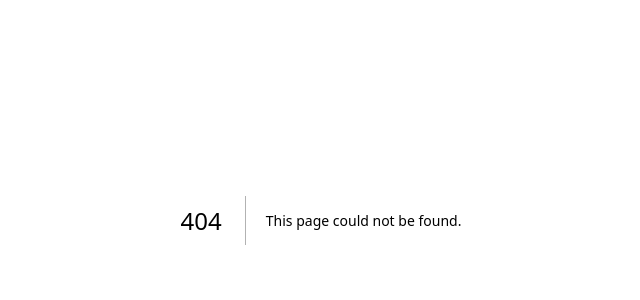
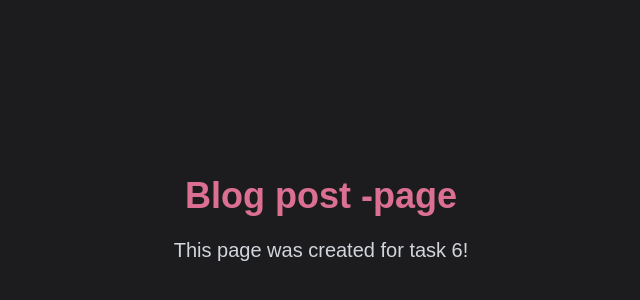
Before and after one commit to KaritaLaine/Fundamentals-of-Next.js, a Next.js app in the folder 1-next.js-basics/: page /blog/post in a window 1280 px wide. Before the commit this address had no page. Shown: the part 180-480 px from the top of the page, without its empty margins (319-959 px from the left). Built offline with nearby package versions, Linux system fonts and the light colour scheme.

Commit message:
task6: add a blog post page

```diff
--- /dev/null
+++ b/1-next.js-basics/app/blog/post/page.js
@@ -0,0 +1,10 @@
+const PostPage = () => {
+	return (
+		<div className="flex flex-col items-center justify-center min-h-screen bg-[#1c1c1e] gap-5">
+			<h1 className="text-4xl font-bold text-[#DB7093]">Blog post -page</h1>
+			<p className="text-xl text-gray-300">This page was created for task 6!</p>
+		</div>
+	);
+};
+
+export default PostPage;
```
Also changed, not shown: 1 other file (tests, documents, lock files or other folders).
